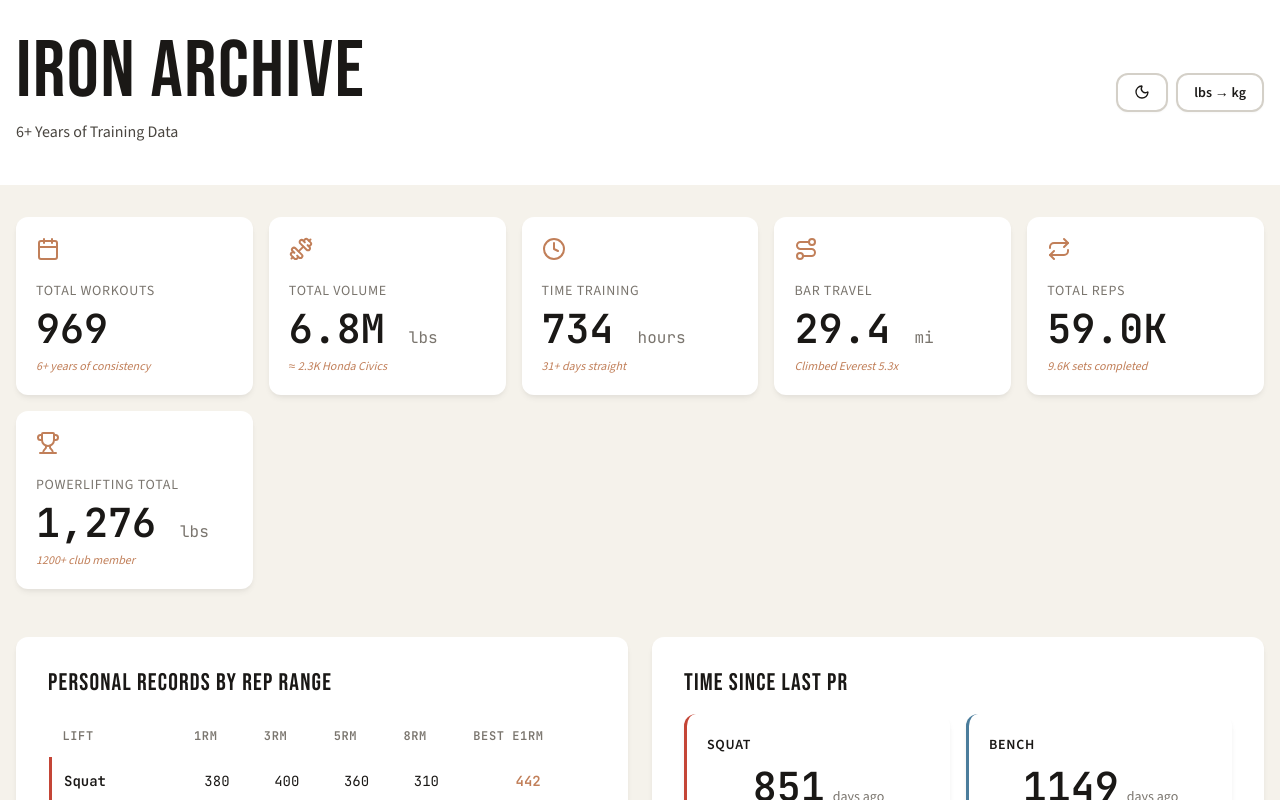
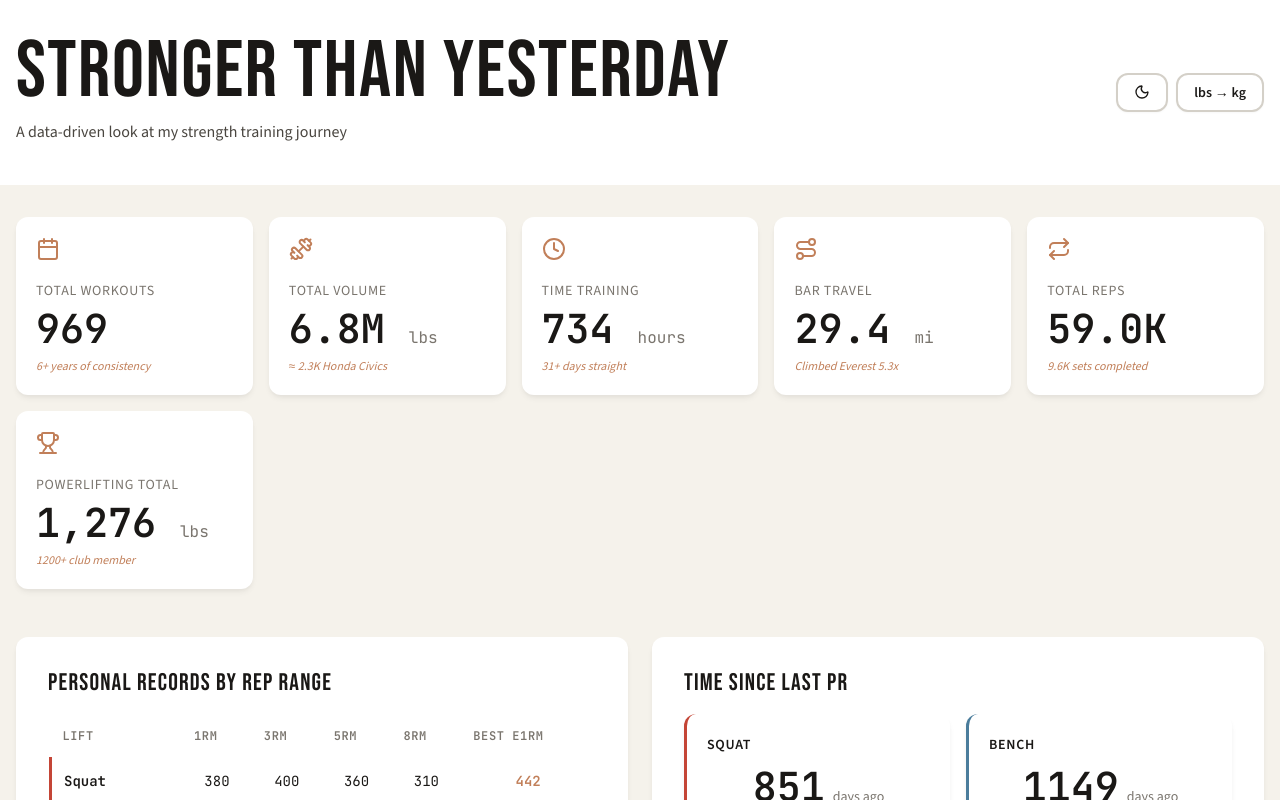
Before and after one commit to avianbc/dashboard, a SvelteKit app: page / in a window 1280 px wide. Shown: the top 800 px of the page. Built offline with nearby package versions, Linux system fonts and the light colour scheme.

Commit message:
Update header/title

```diff
--- a/src/app.html
+++ b/src/app.html
@@ -3,6 +3,7 @@
 	<head>
 		<meta charset="utf-8" />
 		<meta name="viewport" content="width=device-width, initial-scale=1" />
+		<title>Strength Training Dashboard</title>
 		%sveltekit.head%
 	</head>
 	<body data-sveltekit-preload-data="hover">
--- a/src/routes/+page.svelte
+++ b/src/routes/+page.svelte
@@ -172,8 +172,8 @@
 		<div class="container">
 			<div class="header-content">
 				<div>
-					<h1 id="page-title">Iron Archive</h1>
-					<p class="text-secondary">6+ Years of Training Data</p>
+					<h1 id="page-title">Stronger Than Yesterday</h1>
+					<p class="text-secondary">A data-driven look at my strength training journey</p>
 				</div>
 				<nav class="header-controls" aria-label="Settings and preferences">
 					<Button
```
